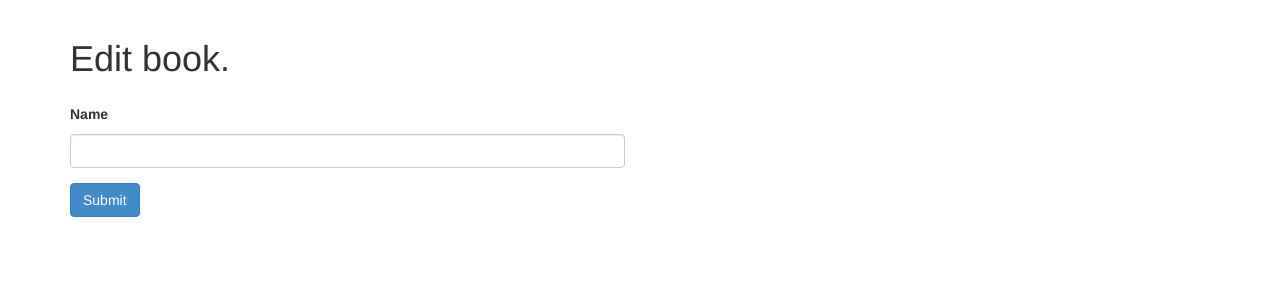
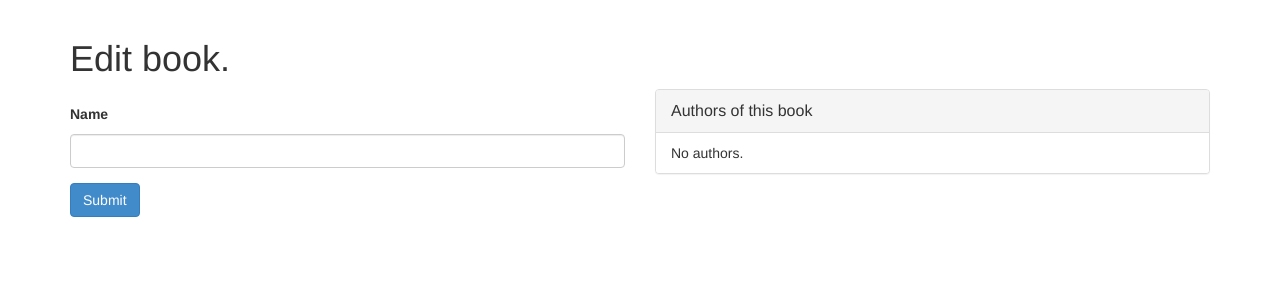
Before and after one commit to denysbutenko/digital-library, a Flask app: template templates/edit_book.html in a window 1280 px wide. Shown: the part 51-351 px from the top of the page. Run offline with Flask 2, Linux system fonts and the light colour scheme; the template is opened without the code that fills it: values that come from a table or form of the project are taken from there, others are empty; tables that the repository leaves empty hold one stand-in row (values such as "Sample post"); form fields are guessed from the names that the template uses; parts of the project's set-up code (start-up, migrations or seed data) failed here and were passed over; some libraries are stand-ins or nearby versions.

Commit message:
Add list with authors of book.

```diff
--- a/templates/edit_book.html
+++ b/templates/edit_book.html
@@ -15,5 +15,28 @@
         <button type="submit" class="btn btn-primary">Submit</button>
       </form>
     </div>
+    <div class="col-md-6">
+      <div class="panel panel-default">
+        <div class="panel-heading">
+          <span class="panel-title">Authors of this book</span>
+        </div>
+        <ul class="list-group">
+          {% for author in book.authors %}
+            <li class="list-group-item">
+              <a href="{{ url_for('edit_author', author_id=author.id) }}">{{ author.fullname }}</a>
+
+              <div class="pull-right remove-item" style="display: none;">
+                <form action="{{ url_for('remove_author', author_id=author.id) }}" method="post">
+                  <button class="btn btn-danger btn-xs" type="submit"><i class="glyphicon glyphicon-remove"></i>
+                  </button>
+                </form>
+              </div>
+            </li>
+          {% else %}
+            <li class="list-group-item">No authors.</li>
+          {% endfor %}
+        </ul>
+      </div>
+    </div>
   </div>
 {% endblock %}
```
